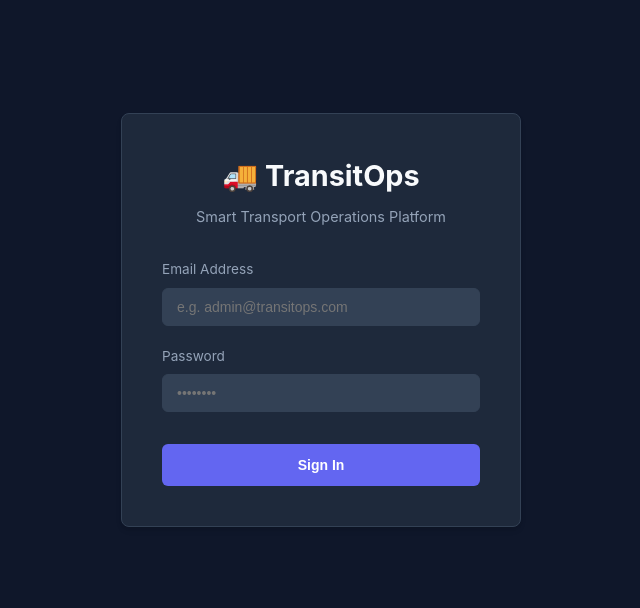
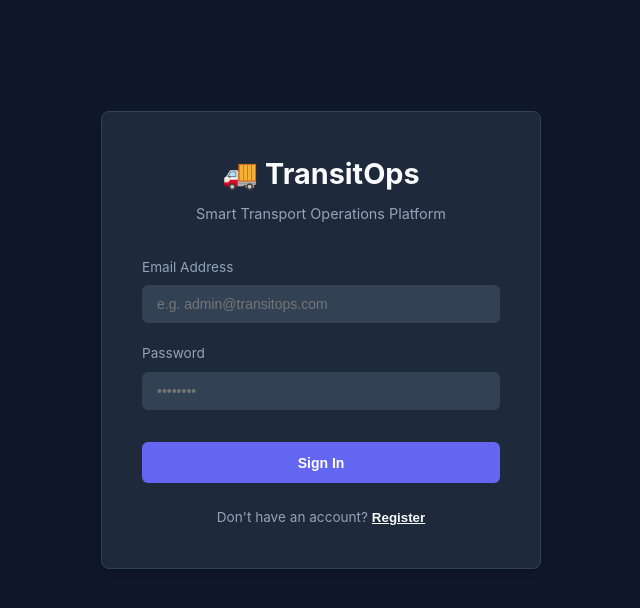
Before and after one commit to AbhishekT-T/odoo-hackathon-2026, a React (Vite) app in the folder client/: page / in a window 1280 px wide. Shown: the top 608 px of the page, without its empty margins (319-959 px from the left). Built offline with nearby package versions, Linux system fonts and the light colour scheme; no server answers.

Commit message:
feat: Add interactive user registration toggle on the login page

```diff
--- a/client/src/pages/Login.jsx
+++ b/client/src/pages/Login.jsx
@@ -2,30 +2,48 @@ import React, { useState } from 'react';
 import axios from 'axios';
 
 const Login = () => {
+  const [isRegister, setIsRegister] = useState(false);
+  const [name, setName] = useState('');
   const [email, setEmail] = useState('');
   const [password, setPassword] = useState('');
+  const [role, setRole] = useState('Fleet Manager');
   const [loading, setLoading] = useState(false);
   const [error, setError] = useState(null);
+  const [success, setSuccess] = useState(null);
 
   const handleSubmit = async (e) => {
     e.preventDefault();
     setLoading(true);
     setError(null);
+    setSuccess(null);
+
+    const baseUrl = import.meta.env.VITE_API_URL || 'http://localhost:5000/api';
 
     try {
-      const response = await axios.post(
-        (import.meta.env.VITE_API_URL || 'http://localhost:5000/api') + '/auth/login',
-        { email, password }
-      );
-
-      const { token, user } = response.data;
-      localStorage.setItem('token', token);
-      localStorage.setItem('user', JSON.stringify(user));
-
-      // Redirect to home/dashboard
-      window.location.href = '/';
+      if (isRegister) {
+        // Register flow
+        const response = await axios.post(`${baseUrl}/auth/register`, {
+          name,
+          email,
+          password,
+          role
+        });
+        setSuccess('Registration successful! You can now sign in.');
+        setIsRegister(false);
+        setPassword('');
+      } else {
+        // Login flow
+        const response = await axios.post(`${baseUrl}/auth/login`, {
+          email,
+          password
+        });
+        const { token, user } = response.data;
+        localStorage.setItem('token', token);
+        localStorage.setItem('user', JSON.stringify(user));
+        window.location.href = '/';
+      }
     } catch (err) {
-      setError(err.response?.data?.error || 'Invalid credentials or server error.');
+      setError(err.response?.data?.error || 'An error occurred. Please try again.');
     } finally {
       setLoading(false);
     }
@@ -36,16 +54,16 @@ const Login = () => {
       display: 'flex',
       alignItems: 'center',
       justifyContent: 'center',
-      minHeight: '80vh',
+      minHeight: '85vh',
       width: '100%'
     }}>
-      <div className="card" style={{ maxWidth: '400px', width: '100%', padding: '2.5rem' }}>
+      <div className="card" style={{ maxWidth: '440px', width: '100%', padding: '2.5rem' }}>
         <div style={{ textAlign: 'center', marginBottom: '2rem' }}>
           <h2 style={{ fontSize: '1.8rem', fontWeight: 'bold', color: 'var(--text-primary)', marginBottom: '0.5rem' }}>
             🚚 TransitOps
           </h2>
           <p style={{ color: 'var(--text-secondary)', fontSize: '0.9rem' }}>
-            Smart Transport Operations Platform
+            {isRegister ? 'Create your platform account' : 'Smart Transport Operations Platform'}
           </p>
         </div>
 
@@ -63,7 +81,38 @@ const Login = () => {
           </div>
         )}
 
+        {success && (
+          <div style={{
+            background: 'rgba(16, 185, 129, 0.1)',
+            borderLeft: '4px solid var(--status-available)',
+            color: 'var(--status-available)',
+            padding: '0.8rem',
+            borderRadius: '4px',
+            fontSize: '0.85rem',
+            marginBottom: '1.5rem'
+          }}>
+            {success}
+          </div>
+        )}
+
         <form onSubmit={handleSubmit}>
+          {isRegister && (
+            <div className="form-group" style={{ marginBottom: '1.25rem' }}>
+              <label style={{ display: 'block', marginBottom: '0.5rem', fontSize: '0.85rem', color: 'var(--text-secondary)' }}>
+                Full Name
+              </label>
+              <input
+                type="text"
+                className="form-control"
+                placeholder="e.g. John Doe"
+                value={name}
+                onChange={(e) => setName(e.target.value)}
+                required
+                style={{ width: '100%' }}
+              />
+            </div>
+          )}
+
           <div className="form-group" style={{ marginBottom: '1.25rem' }}>
             <label style={{ display: 'block', marginBottom: '0.5rem', fontSize: '0.85rem', color: 'var(--text-secondary)' }}>
               Email Address
@@ -79,7 +128,7 @@ const Login = () => {
             />
           </div>
 
-          <div className="form-group" style={{ marginBottom: '2rem' }}>
+          <div className="form-group" style={{ marginBottom: isRegister ? '1.25rem' : '2rem' }}>
             <label style={{ display: 'block', marginBottom: '0.5rem', fontSize: '0.85rem', color: 'var(--text-secondary)' }}>
               Password
             </label>
@@ -94,15 +143,59 @@ const Login = () => {
             />
           </div>
 
+          {isRegister && (
+            <div className="form-group" style={{ marginBottom: '2rem' }}>
+              <label style={{ display: 'block', marginBottom: '0.5rem', fontSize: '0.85rem', color: 'var(--text-secondary)' }}>
+                System Role
+              </label>
+              <select
+                className="form-control"
+                value={role}
+                onChange={(e) => setRole(e.target.value)}
+                style={{ width: '100%' }}
+              >
+                <option value="Fleet Manager">Fleet Manager</option>
+                <option value="Driver">Driver</option>
+                <option value="Safety Officer">Safety Officer</option>
+                <option value="Financial Analyst">Financial Analyst</option>
+              </select>
+            </div>
+          )}
+
           <button
             type="submit"
             className="btn btn-primary"
             disabled={loading}
             style={{ width: '100%', padding: '0.8rem', fontWeight: 'bold' }}
           >
-            {loading ? 'Logging in...' : 'Sign In'}
+            {loading ? (isRegister ? 'Creating account...' : 'Signing in...') : (isRegister ? 'Sign Up' : 'Sign In')}
           </button>
         </form>
+
+        <div style={{ textAlign: 'center', marginTop: '1.5rem', fontSize: '0.85rem' }}>
+          <span style={{ color: 'var(--text-secondary)' }}>
+            {isRegister ? 'Already have an account? ' : "Don't have an account? "}
+          </span>
+          <button
+            type="button"
+            onClick={() => {
+              setIsRegister(!isRegister);
+              setError(null);
+              setSuccess(null);
+            }}
+            style={{
+              background: 'none',
+              border: 'none',
+              color: 'var(--primary-color)',
+              fontWeight: 'bold',
+              cursor: 'pointer',
+              padding: 0,
+              textDecoration: 'underline'
+            }}
+          >
+            {isRegister ? 'Sign In' : 'Register'}
+          </button>
+        </div>
       </div>
     </div>
   );
```
